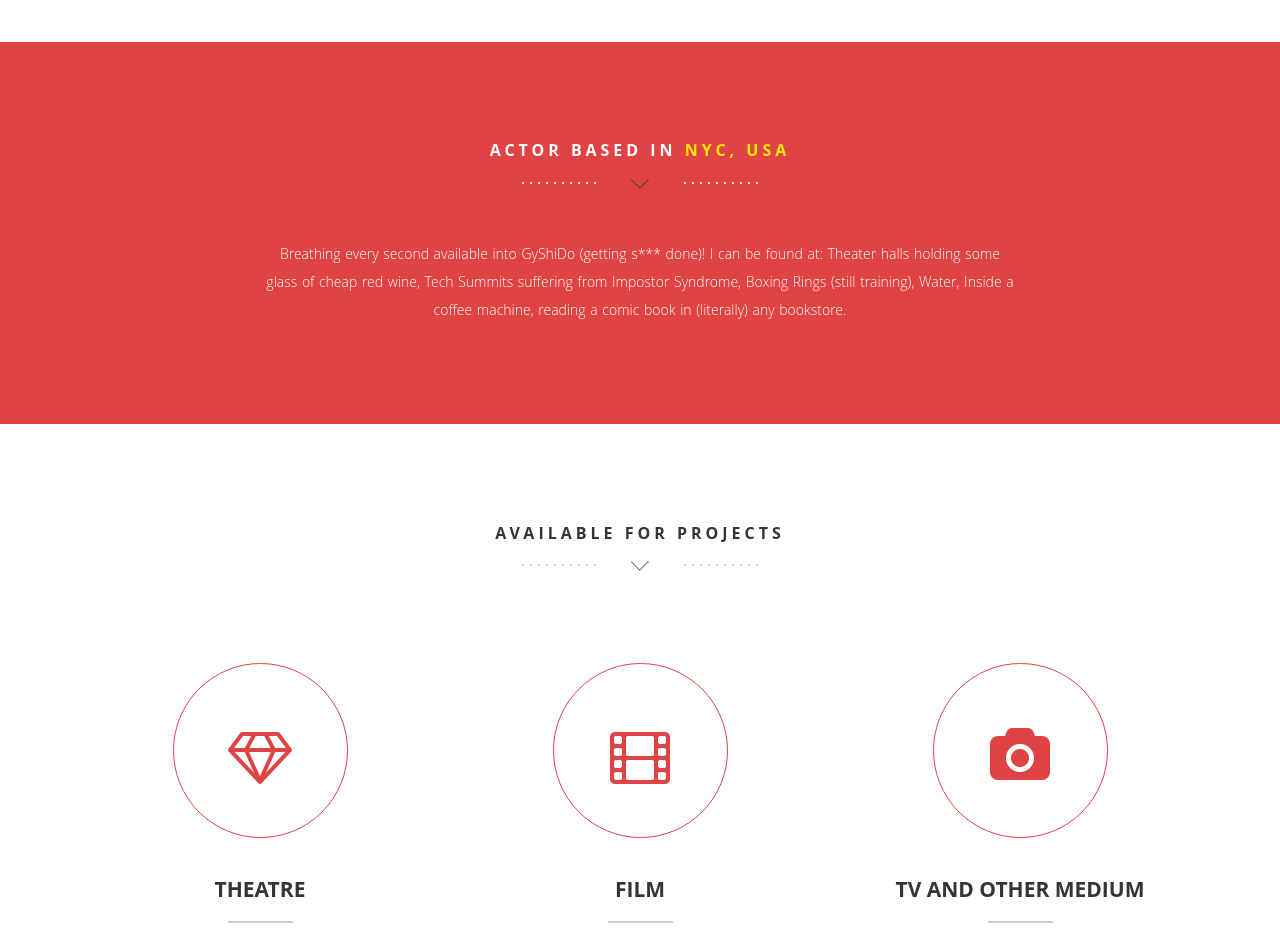
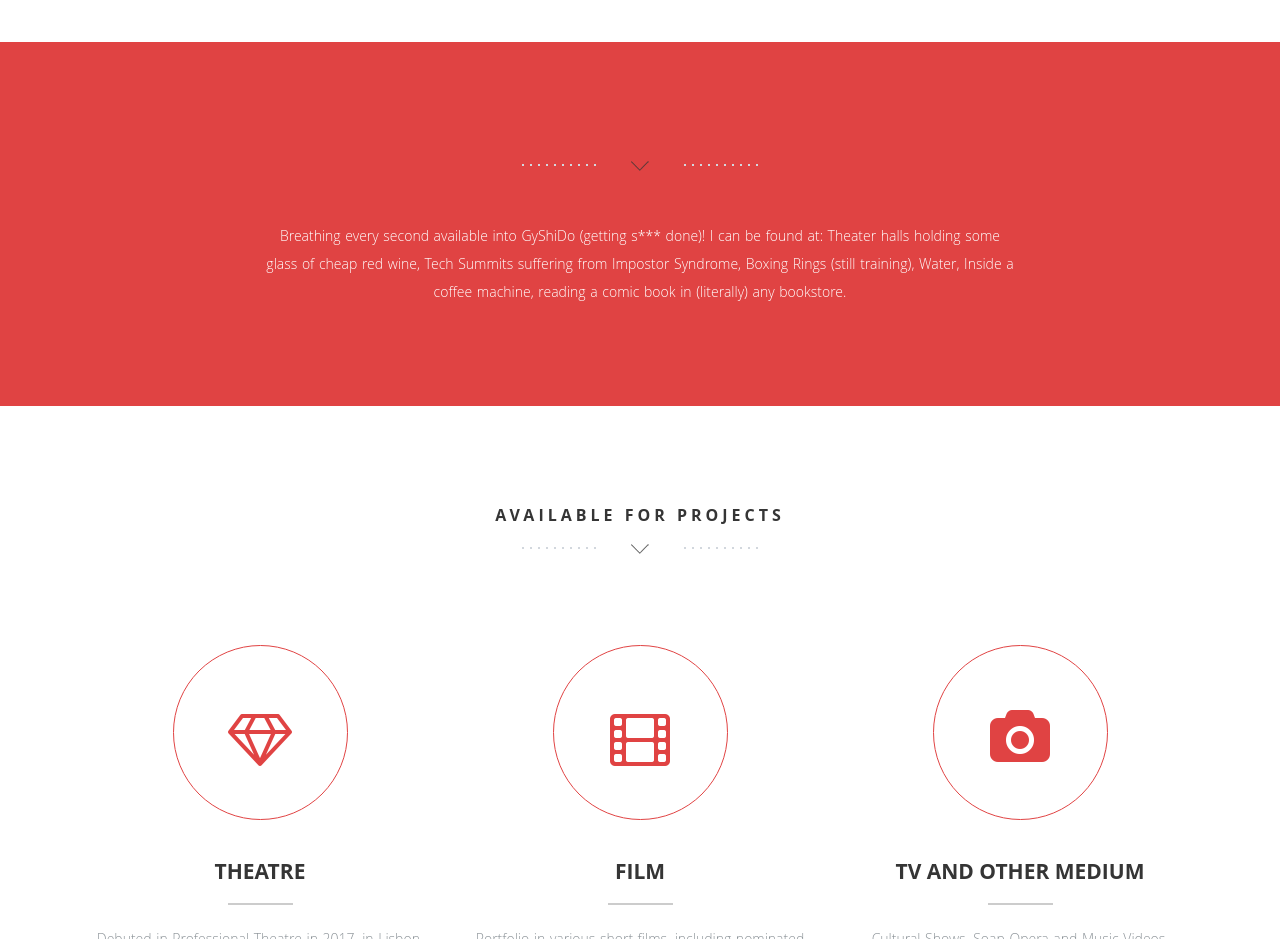
Before and after one commit to Bittuaka/bittuaka.github.io, a plain HTML site: page index.html in a window 1280 px wide. Shown: the part 1620-2559 px from the top of the page. Drawn offline with nearby package versions, Linux system fonts and the light colour scheme; some packages are replaced by stand-ins of ours; a script that the page names is missing.

Commit message:
omit where Im based

```diff
--- a/index.html
+++ b/index.html
@@ -119,7 +119,7 @@
 		    <!-- WELCOME TEXT -->
             <div class="row">
               <div class="col-md-8 col-md-offset-2 wp1">
-                <h1 class="arrow">Actor based in <span>NYC, USA</span></h1><!-- Headline -->
+                <h1 class="arrow"><!--Actor based in <span>NYC, USA</span>--></h1><!-- Headline -->
 				<!-- about / welcome text -->
                 <p>Breathing every second available into GyShiDo (getting s*** done)!
                     I can be found at: Theater halls holding some glass of cheap red wine,
```
